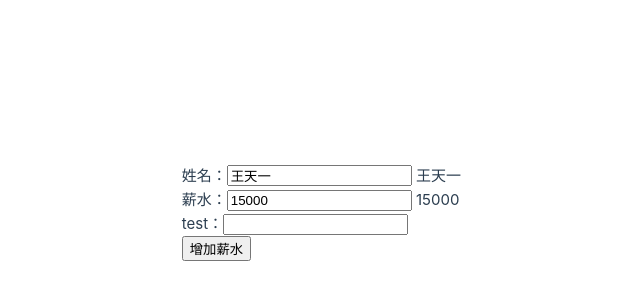
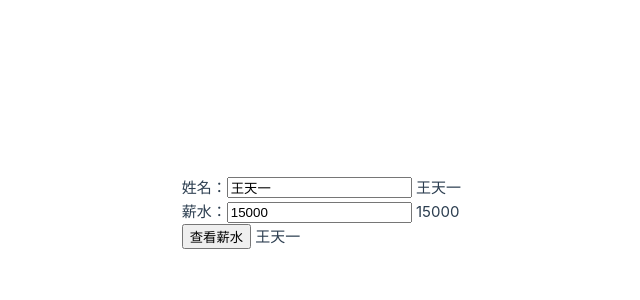
Before and after one commit to YouLe2016/vue3_first, a Vue app: page / in a window 1280 px wide. Shown: the part 188-488 px from the top of the page, without its empty margins (179-819 px from the left). Built offline with nearby package versions, Linux system fonts and the light colour scheme.

Commit message:
Add: 自定义组件

```diff
--- a/src/App.vue
+++ b/src/App.vue
@@ -1,21 +1,23 @@
 <script setup lang="ts">
-import MySalary from "@/presenter/MySalary";
+import MySalaryInfo from "@/components/MySalaryInfo.vue";
+import {ref} from "vue";
 
-const {
-  username,
-  salary,
-  addSalary,
-  showRes,
-  test
-} = MySalary()
+const mySalaryInfo = ref()
+
+function showRes() {
+  console.log(mySalaryInfo)
+  console.log(mySalaryInfo.value)
+  console.log(mySalaryInfo.value.username)
+  console.log(mySalaryInfo.value.salary)
+}
+
 </script>
 
 <template>
   <div>
-    <div>姓名：<input v-model="username"/> {{ username }}</div>
-    <div>薪水：<input type="number" v-model="salary"/> {{ salary }}</div>
-    <div>test：<input ref="test" abc="abc" type="number" @click="showRes" /></div>
-    <button @click="addSalary">增加薪水</button>
+    <MySalaryInfo ref="mySalaryInfo"/>
+<!--    <button @click="addSalary">增加薪水</button>-->
+    <button @click="showRes">查看薪水</button> {{ mySalaryInfo?.username }}
   </div>
 </template>
 
--- /dev/null
+++ b/src/components/MySalaryInfo.vue
@@ -0,0 +1,29 @@
+<script setup lang="ts">
+import MySalary from "@/presenter/MySalary";
+
+const {
+  username,
+  salary
+} = MySalary()
+
+defineExpose({
+  username,
+  salary
+})
+</script>
+
+<script lang="ts">
+// 不写也可以，默认文件名
+export default {
+  name: "MySalaryInfo"
+}
+</script>
+
+<template>
+  <div>姓名：<input v-model="username"/> {{ username }}</div>
+  <div>薪水：<input type="number" v-model="salary"/> {{ salary }}</div>
+</template>
+
+<style scoped>
+
+</style>
```
